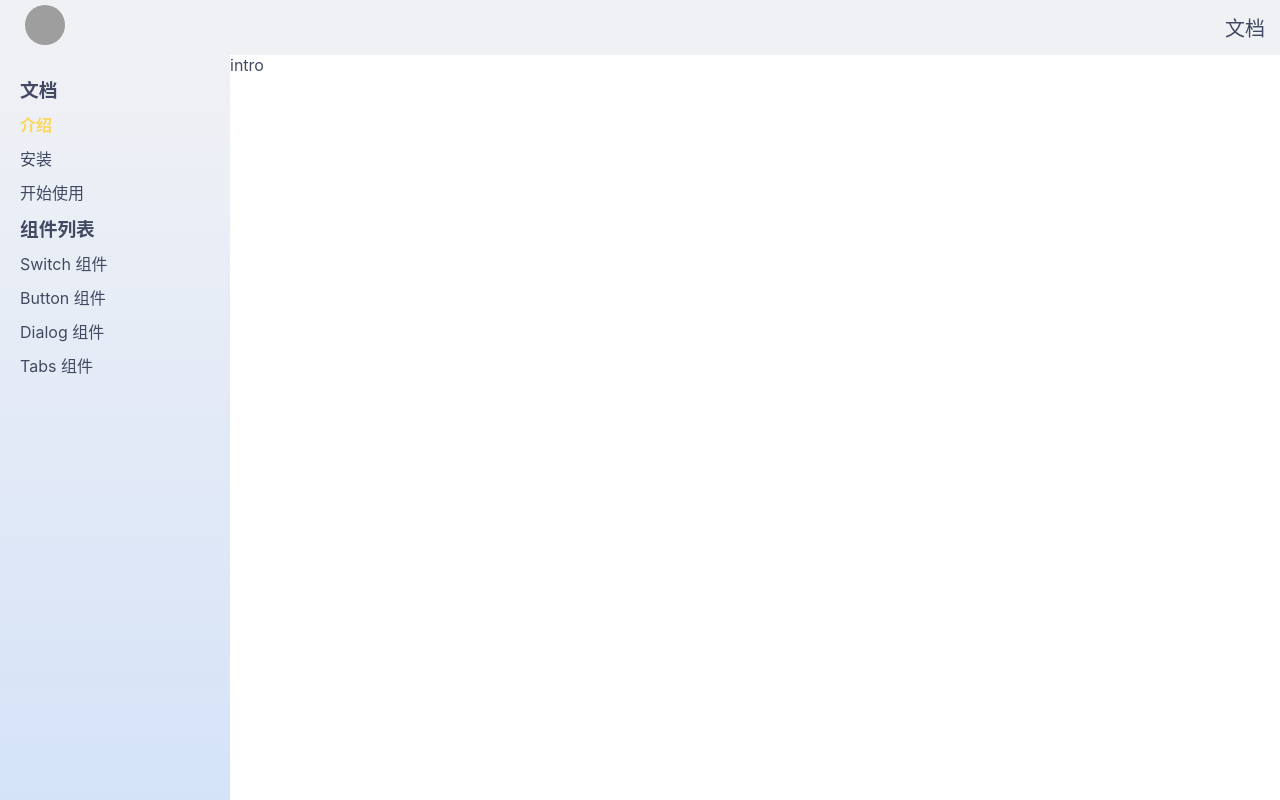
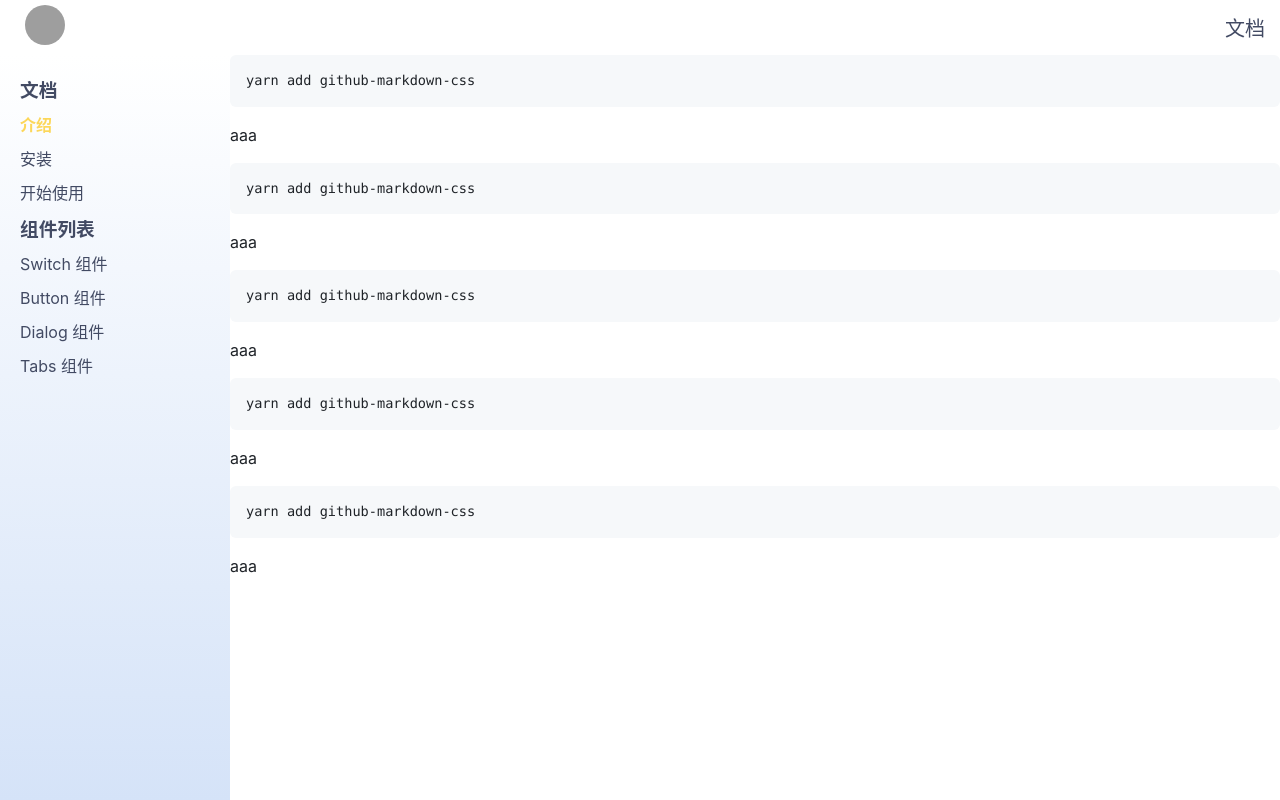
Before and after one commit to Amayw/MoonUI3, a Vue app: page /doc/intro in a window 1280 px wide. Built offline with nearby package versions, Linux system fonts and the light colour scheme; grey boxes are pictures that could not be loaded.

Commit message:
引用github-markdown-css

```diff
--- a/package.json
+++ b/package.json
@@ -6,6 +6,7 @@
     "build": "vite build"
   },
   "dependencies": {
+    "github-markdown-css": "^4.0.0",
     "vue": "^3.0.0-rc.1",
     "vue-router": "4.0.0-beta.13"
   },
--- a/src/main.ts
+++ b/src/main.ts
@@ -3,6 +3,7 @@ import './lib/index.scss'
 import './index.scss'
 import App from './App.vue'
 import {router} from './router'
+import 'github-markdown-css'
 
 const app=createApp(App);
 app.use(router);
--- a/src/views/Doc.vue
+++ b/src/views/Doc.vue
@@ -63,9 +63,7 @@
         flex-direction: column;
         height: 100vh;
         color: $dark-color;
-        >.topnav{
-            background: rgba(240, 241, 245, 1);
-        }
+
         >.content{
             display: flex;
             flex-grow: 1;
@@ -74,7 +72,7 @@
                 flex: 1;
                 display: flex;
                 flex-direction: column;
-                background: linear-gradient(180deg, rgba(240, 241, 245, 1) 0%, rgba(213,227,248,1) 100%);
+                background: linear-gradient(180deg, rgba(255,255,255,1) 0%, rgba(213,227,248,1) 100%);
                 padding-top: 20px;
                 padding-left: 20px ;
                 li{
--- a/src/views/Intro.vue
+++ b/src/views/Intro.vue
@@ -1,5 +1,18 @@
 <template>
-    <div>intro</div>
+    <div>
+        <article class="markdown-body">
+            <pre><code>yarn add github-markdown-css</code></pre>
+            <p>aaa</p>
+            <pre><code>yarn add github-markdown-css</code></pre>
+            <p>aaa</p>
+            <pre><code>yarn add github-markdown-css</code></pre>
+            <p>aaa</p>
+            <pre><code>yarn add github-markdown-css</code></pre>
+            <p>aaa</p>
+            <pre><code>yarn add github-markdown-css</code></pre>
+            <p>aaa</p>
+        </article>
+    </div>
 </template>
 
 <script>
```
Also changed, not shown: 1 other file (tests, documents, lock files or other folders).
